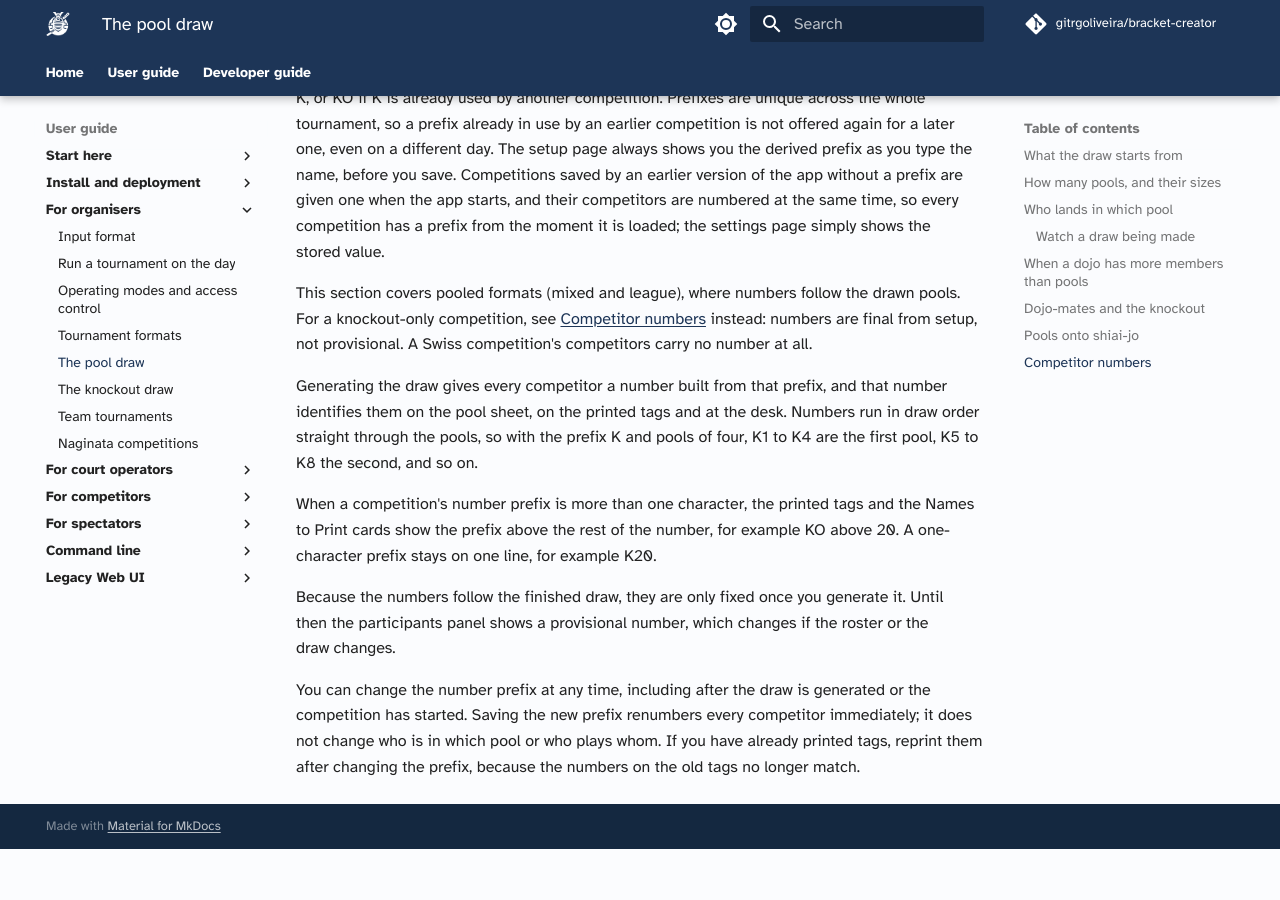
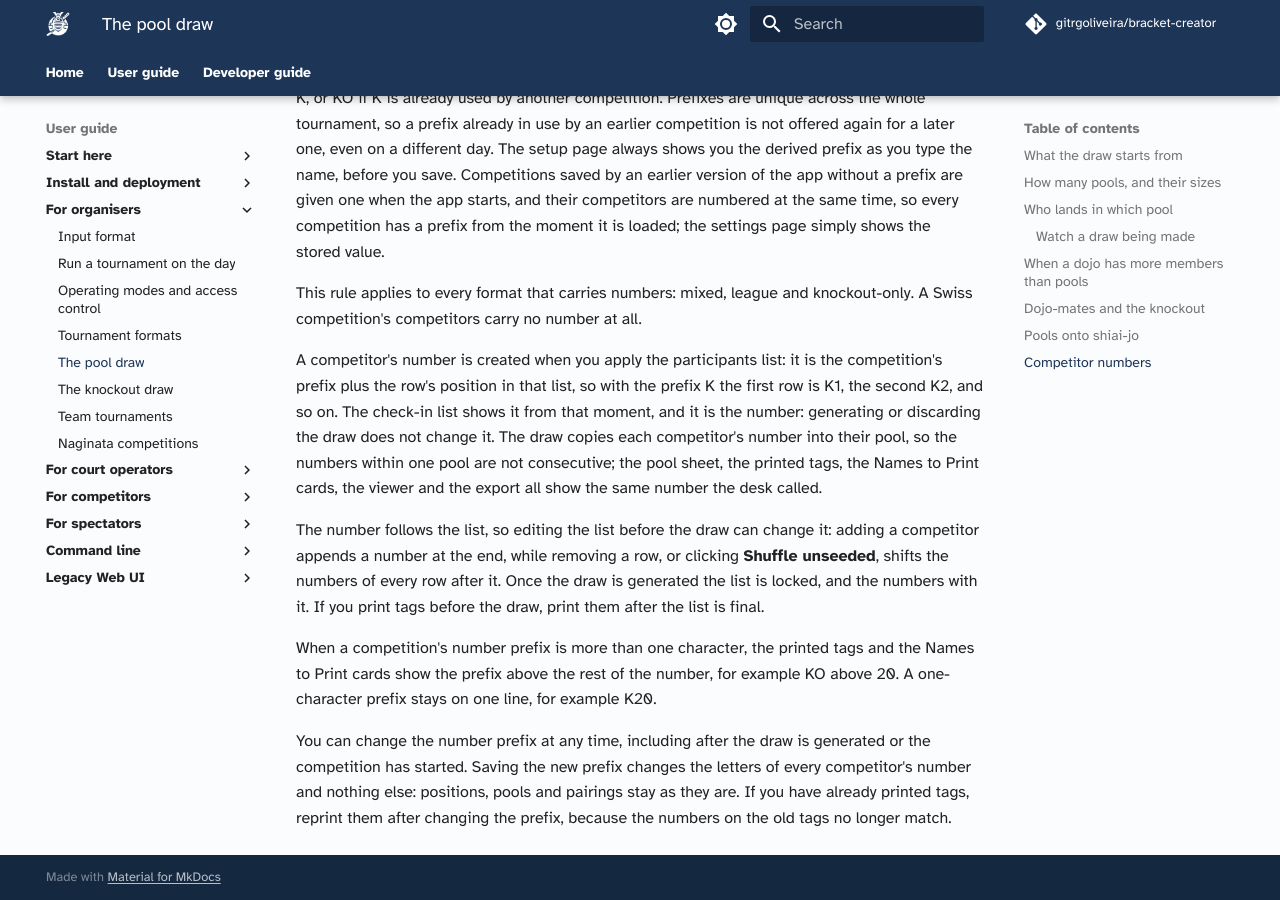
Before and after one commit to gitrgoliveira/bracket-creator, an MkDocs documentation site: the page built from docs/user-guide/organisers/pool-draw.md, in a window 1280 px wide and 900 px high, scrolled down 5218 px. Built offline with MkDocs 1.6.1 and Material for MkDocs 9.7.7, drawn with Linux system fonts in a browser that asks for light colours; comment, search, counter and statistics services are not loaded; before the commit the page ends 6067 px from its top, so only the background shows below that.

Commit message:
docs: numbers are the prefix plus the participant's position in the list, final from Apply
Operator ruling: the number a competitor is shown when the participants
list is applied is their number; the draw copies it into the pools and
never renumbers. One rule for mixed, league and knockout-only; Swiss
carries none. The organiser pages state it once (pool-draw), the knockout
page points at it, the run-tournament page says what Apply creates (ids
and numbers) and what the missing-ids notice means, and the CLI pages say
numbers follow the input file. The code follows in the next commits.

Co-Authored-By: Claude Fable 5.1 <noreply@anthropic.com>

```diff
--- a/docs/user-guide/organisers/pool-draw.md
+++ b/docs/user-guide/organisers/pool-draw.md
@@ -70,12 +70,12 @@ Because the seeds are spread before the pools fill, the top seeds' pools sit on
 
 Every competition has a number prefix. You can set your own in competition setup, or leave it blank: the app then derives one from the competition's name, for example "Kendo Open" becomes K, or KO if K is already used by another competition. Prefixes are unique across the whole tournament, so a prefix already in use by an earlier competition is not offered again for a later one, even on a different day. The setup page always shows you the derived prefix as you type the name, before you save. Competitions saved by an earlier version of the app without a prefix are given one when the app starts, and their competitors are numbered at the same time, so every competition has a prefix from the moment it is loaded; the settings page simply shows the stored value.
 
-This section covers pooled formats (mixed and league), where numbers follow the drawn pools. For a knockout-only competition, see [Competitor numbers](knockout-draw.md#competitor-numbers) instead: numbers are final from setup, not provisional. A Swiss competition's competitors carry no number at all.
+This rule applies to every format that carries numbers: mixed, league and knockout-only. A Swiss competition's competitors carry no number at all.
 
-Generating the draw gives every competitor a number built from that prefix, and that number identifies them on the pool sheet, on the printed tags and at the desk. Numbers run in draw order straight through the pools, so with the prefix K and pools of four, K1 to K4 are the first pool, K5 to K8 the second, and so on.
+A competitor's number is created when you apply the participants list: it is the competition's prefix plus the row's position in that list, so with the prefix K the first row is K1, the second K2, and so on. The check-in list shows it from that moment, and it is the number: generating or discarding the draw does not change it. The draw copies each competitor's number into their pool, so the numbers within one pool are not consecutive; the pool sheet, the printed tags, the Names to Print cards, the viewer and the export all show the same number the desk called.
+
+The number follows the list, so editing the list before the draw can change it: adding a competitor appends a number at the end, while removing a row, or clicking **Shuffle unseeded**, shifts the numbers of every row after it. Once the draw is generated the list is locked, and the numbers with it. If you print tags before the draw, print them after the list is final.
 
 When a competition's number prefix is more than one character, the printed tags and the Names to Print cards show the prefix above the rest of the number, for example KO above 20. A one-character prefix stays on one line, for example K20.
 
-Because the numbers follow the finished draw, they are only fixed once you generate it. Until then the participants panel shows a provisional number, which changes if the roster or the draw changes.
-
-You can change the number prefix at any time, including after the draw is generated or the competition has started. Saving the new prefix renumbers every competitor immediately; it does not change who is in which pool or who plays whom. If you have already printed tags, reprint them after changing the prefix, because the numbers on the old tags no longer match.
+You can change the number prefix at any time, including after the draw is generated or the competition has started. Saving the new prefix changes the letters of every competitor's number and nothing else: positions, pools and pairings stay as they are. If you have already printed tags, reprint them after changing the prefix, because the numbers on the old tags no longer match.
```
Also changed, not shown: docs/user-guide/commands/create-playoffs.md (+1 -1 lines), docs/user-guide/commands/create-pools.md (+1 -1 lines), docs/user-guide/organisers/knockout-draw.md (+1 -5 lines), docs/user-guide/organisers/run-tournament.md (+3 -1 lines).
